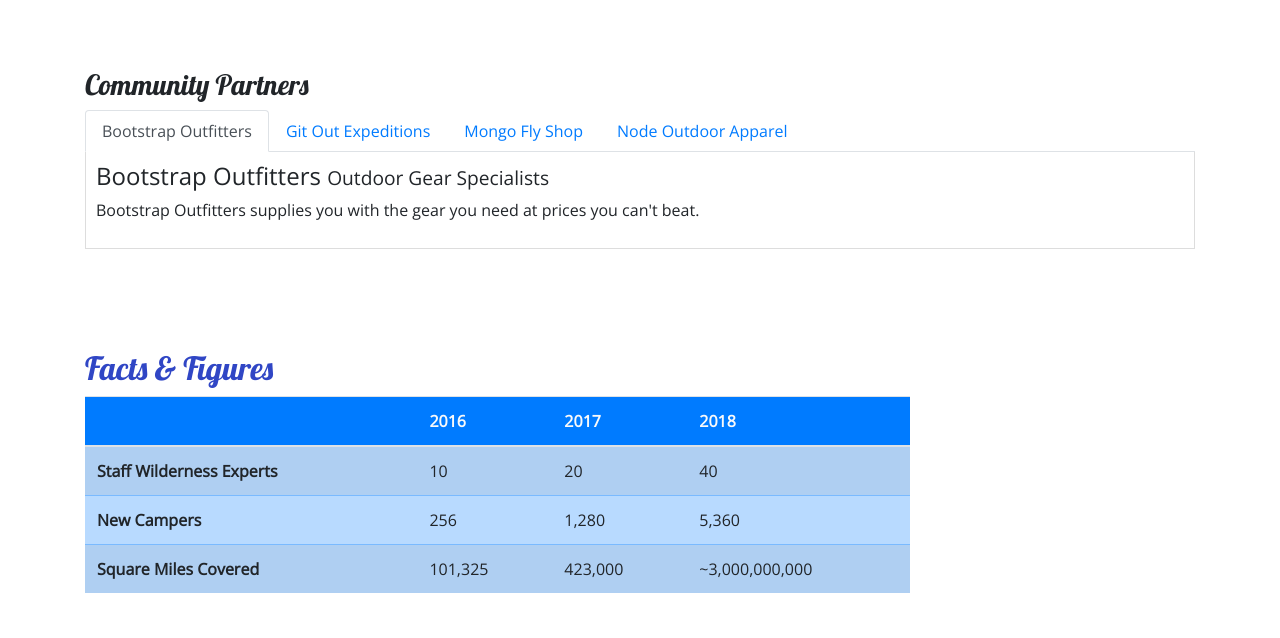
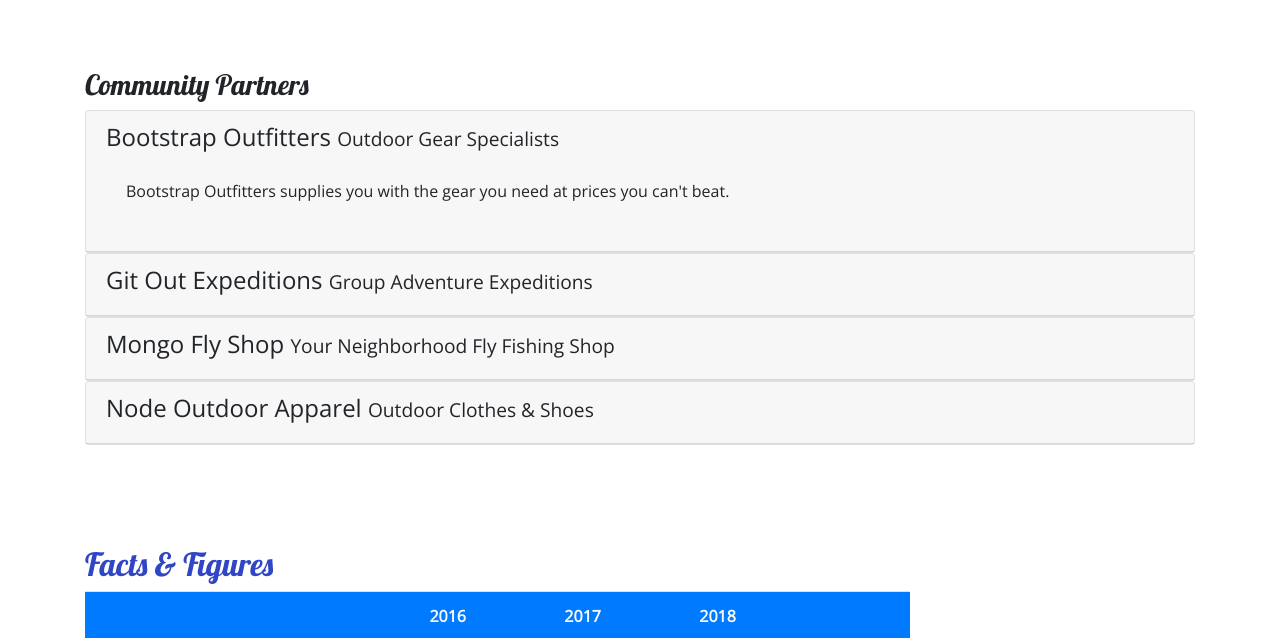
Before and after one commit to bapkalna/nucampsite, a website: page aboutus.html in a window 1280 px wide. Shown: the part 810-1448 px from the top of the page. Drawn offline with nearby package versions, Linux system fonts and the light colour scheme.

Commit message:
Accordion

```diff
--- a/aboutus.html
+++ b/aboutus.html
@@ -110,28 +110,68 @@
         <div class="row row-content">
             <div class="col">
                 <h3>Community Partners</h3>
-                <ul class="nav nav-tabs">
-                    <li class="nav-item"><a class="nav-link active" href="#bootstrap" role="tab" data-toggle="tab">Bootstrap Outfitters</a></li>
-                    <li class="nav-item"><a class="nav-link" href="#git" role="tab" data-toggle="tab">Git Out Expeditions</a></li>
-                    <li class="nav-item"><a class="nav-link" href="#mongo" role="tab" data-toggle="tab">Mongo Fly Shop</a></li>
-                    <li class="nav-item"><a class="nav-link" href="#node" role="tab" data-toggle="tab">Node Outdoor Apparel</a></li>
-                </ul>
-                <div class="tab-content">
-                    <div role="tabpanel" class="tab-pane fade show active" id="bootstrap">
-                        <h4>Bootstrap Outfitters <small>Outdoor Gear Specialists</small></h4>
-                        <p class="d-none d-sm-block">Bootstrap Outfitters supplies you with the gear you need at prices you can't beat.</p>
+                <div id="accordion">
+                    <div class="card">
+                        <div role="tab" class="card-header">
+                            <h4>
+                                <a data-toggle="collapse" data-target="#bootstrap">Bootstrap Outfitters <small>Outdoor
+                                        Gear Specialists</small></a>
+                            </h4>
+                            <div class="collapse show" id="bootstrap" data-parent="#accordion">
+                                <div class="card-body">
+                                    <p class="d-none d-sm-block">Bootstrap Outfitters supplies you with the gear you
+                                        need at
+                                        prices you can't beat.</p>
+                                </div>
+                            </div>
+                        </div>
                     </div>
-                    <div role="tabpanel" class="tab-pane fade" id="git">
-                        <h4>Git Out Expeditions <small>Group Adventure Expeditions</small></h4>
-                        <p class="d-none d-sm-block">Join Git Out Expeditions to explore new horizons with a group of other adventurers!</p>
+                    <div class="card">
+                        <div role="tab" class="card-header">
+                            <h4>
+                                <a class="collapsed" data-toggle="collapse" data-target="#git">Git Out Expeditions
+                                    <small>Group Adventure Expeditions</small></a>
+                            </h4>
+                            <div class="collapse" id="git" data-parent="#accordion">
+                                <div class="card-body">
+                                    <p class="d-none d-sm-block">Join Git Out Expeditions to explore new horizons with a
+                                        group
+                                        of other adventurers!</p>
+                                </div>
+                            </div>
+                        </div>
                     </div>
-                    <div role="tabpanel" class="tab-pane fade" id="mongo">
-                        <h4>Mongo Fly Shop <small>Your Neighborhood Fly Fishing Shop</small></h4>
-                        <p class="d-none d-sm-block">Need a new fishing pole, a tacklebox, or flies of all kinds? Stop by Mongo Fly Shop.</p>
+                    <div class="card">
+                        <div role="tab" class="card-header">
+                            <h4>
+                                <a class="collapsed" data-toggle="collapse" data-target="#mongo">Mongo Fly Shop
+                                    <small>Your Neighborhood Fly Fishing Shop</small></a>
+                            </h4>
+                            <div class="collapse" id="mongo" data-parent="#accordion">
+                                <div class="card-body">
+                                    <p class="d-none d-sm-block">Need a new fishing pole, a tacklebox, or flies of all
+                                        kinds?
+                                        Stop
+                                        by Mongo Fly Shop.</p>
+                                </div>
+                            </div>
+                        </div>
                     </div>
-                    <div role="tabpanel" class="tab-pane fade" id="node">
-                        <h4>Node Outdoor Apparel <small>Outdoor Clothes & Shoes</small></h4>
-                        <p class="d-none d-sm-block">From polar fleeces to swimsuits, hiking boots to waders, a visit to Node will be sure to get you covered.</p>
+                    <div class="card">
+                        <div role="tab" class="card-header">
+                            <h4>
+                                <a class="collapsed" data-toggle="collapse" data-target="#node">Node Outdoor Apparel
+                                    <small>Outdoor Clothes & Shoes</small></a>
+                            </h4>
+                            <div class="collapse" id="node" data-parent="#accordion">
+                                <div class="card-body">
+                                    <p class="d-none d-sm-block">From polar fleeces to swimsuits, hiking boots to
+                                        waders, a
+                                        visit to
+                                        Node will be sure to get you covered.</p>
+                                </div>
+                            </div>
+                        </div>
                     </div>
                 </div>
             </div>
--- a/css/styles.css
+++ b/css/styles.css
@@ -35,8 +35,7 @@ header h2 {
     background-color: #901cad;
 }
 
-.tab-content {
-    border: 1px solid #ddd;
-    border-top: none;
-    padding: 10px;
-}
+a, a:hover {
+    color: inherit;
+    text-decoration: none;
+  }
```
